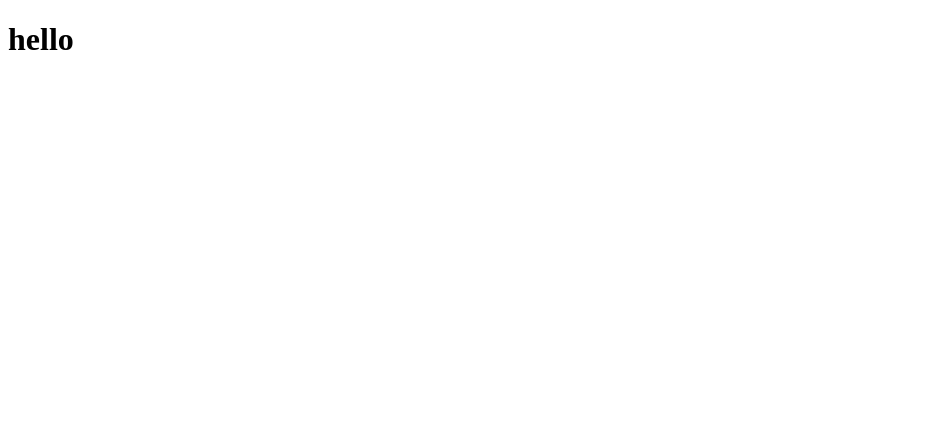
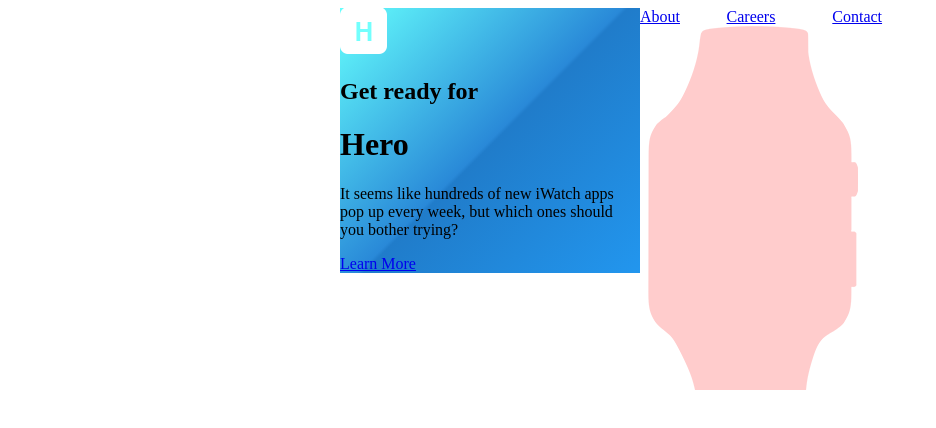
Before and after one commit to deluxateer/smartwatch-email-template, a plain HTML site: page index.html in a window 1280 px wide. Shown: the whole page, without its empty margins (0-936 px from the left). Drawn offline with Linux system fonts and the light colour scheme.

Commit message:
add container and header

```diff
--- a/index.html
+++ b/index.html
@@ -6,6 +6,90 @@
     <title>iWatch</title>
   </head>
   <body>
-    <h1>hello</h1>
+    <!-- start of html email -->
+    <table width="100%" border="0" cellspacing="0" cellpadding="0">
+      <tr>
+        <td>
+          <!-- start of container -->
+          <table class="container" width="600" align="center" cellspacing="0" cellpadding="0" border="0">
+            <!-- start of main row -->
+            <tr>
+              <td>
+                <table class="container" width="50%" align="left" cellspacing="0" cellpadding="0" border="0" style="background: #65fffd; background: -moz-linear-gradient(-45deg, #65fffd 0%, #2989d8 50%, #207cca 51%, #2296ee 100%);
+                background: -webkit-linear-gradient(-45deg, #65fffd 0%,#2989d8 50%,#207cca 51%,#2296ee 100%); background: linear-gradient(135deg, #65fffd 0%,#2989d8 50%,#207cca 51%,#2296ee 100%);">
+                  <tr>
+                    <td>
+                      <img src="/img/logo.png">
+                      <h2>Get ready for</h2>
+                      <h1>Hero</h1>
+                      <p>It seems like hundreds of new iWatch apps pop up every week, but which ones should you bother trying?</p>
+                      <a href="#">Learn More</a>
+                    </td>
+                  </tr>
+                </table>
+                <table class="container" width="50%" align="right" cellspacing="0" cellpadding="0" border="0">
+                  <tr>
+                    <td>
+                      <table class="container" width="100%" align="center" cellspacing="0" cellpadding="0" border="0">
+                        <tr>
+                          <td>
+                            <a href="#">About</a>
+                          </td>
+                          <td>
+                            <a href="#">Careers</a>
+                          </td>
+                          <td>
+                            <a href="#">Contact</a>
+                          </td>
+                        </tr>
+                      </table>
+                    </td>
+                  </tr>
+                </table>
+                <img src="/img/smartwatch.png">
+              </td>
+            </tr>
+            <!-- end of main row -->
+            <!-- start of main row -->
+            <tr>
+              <td></td>
+            </tr>
+            <!-- end of main row -->
+            <!-- start of main row -->
+            <tr>
+              <td></td>
+            </tr>
+            <!-- end of main row -->
+            <!-- start of main row -->
+            <tr>
+              <td></td>
+            </tr>
+            <!-- end of main row -->
+            <!-- start of main row -->
+            <tr>
+              <td></td>
+            </tr>
+            <!-- end of main row -->
+            <!-- start of main row -->
+            <tr>
+              <td></td>
+            </tr>
+            <!-- end of main row -->
+            <!-- start of main row -->
+            <tr>
+              <td></td>
+            </tr>
+            <!-- end of main row -->
+            <!-- start of main row -->
+            <tr>
+              <td></td>
+            </tr>
+            <!-- end of main row -->
+          </table>
+          <!-- end of container -->
+        </td>
+      </tr>
+    </table>
+    <!-- end of html email -->
   </body>
 </html>
```
